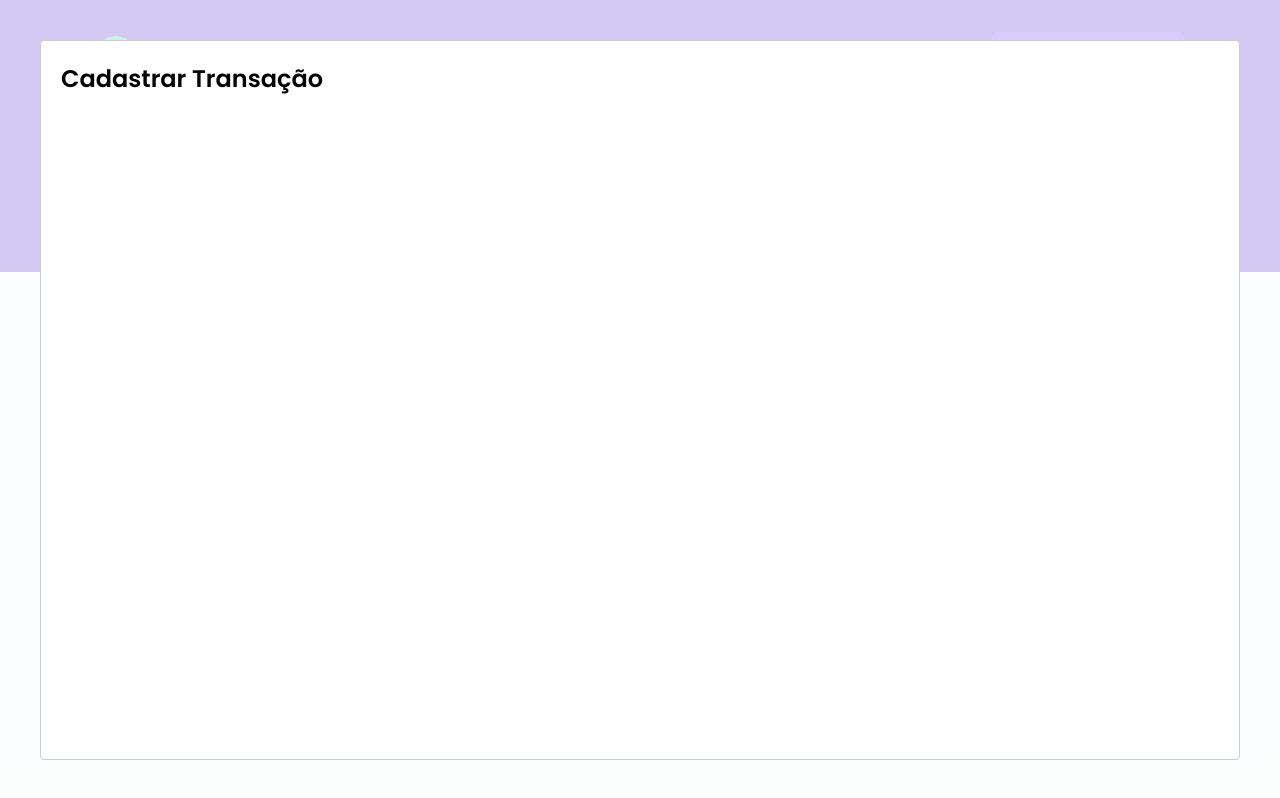
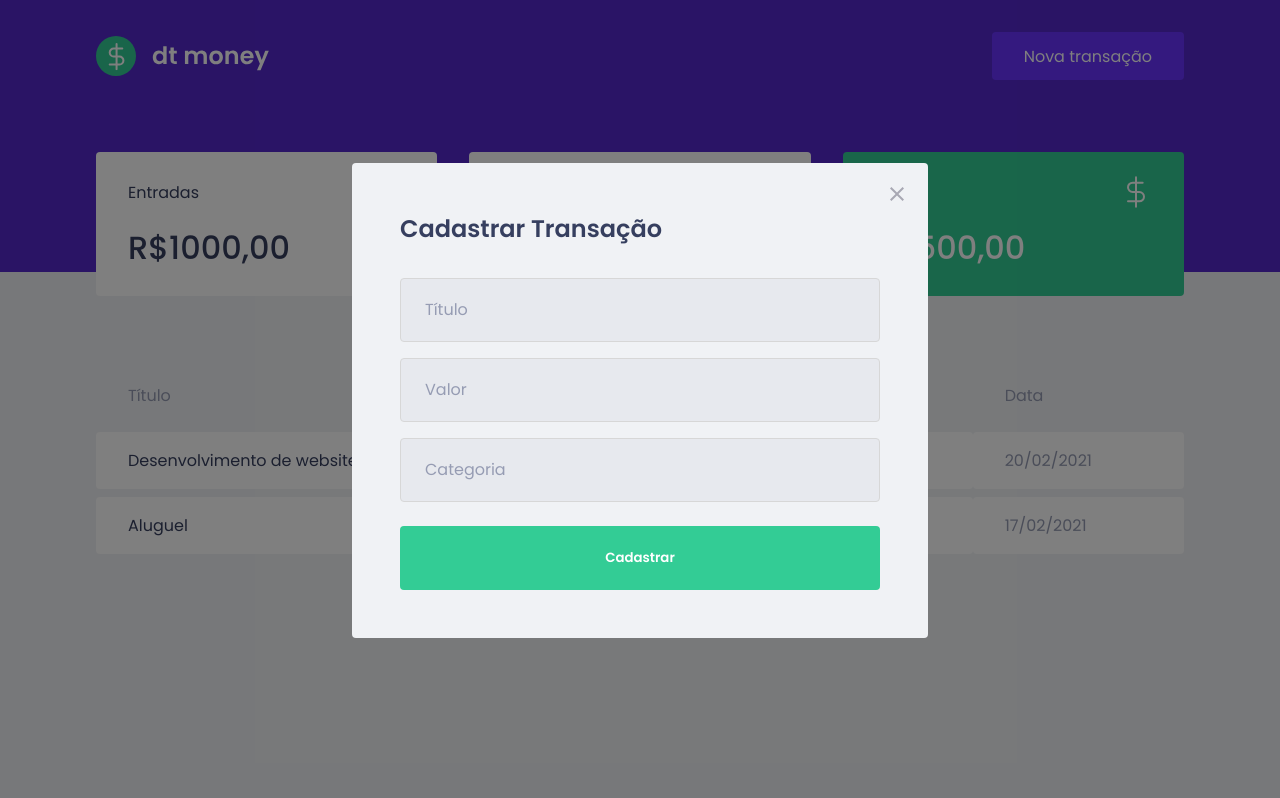
Before and after one commit to WagaoFC/igniteChapterII, a React (Create React App) app: page / in a window 1280 px wide. Both pictures are taken after a click on the button "Nova transação". Built offline with nearby package versions, Linux system fonts and the light colour scheme; no server answers; what miragejs would draw is missing.

Commit message:
estilizando modal

```diff
--- a/src/App.tsx
+++ b/src/App.tsx
@@ -2,7 +2,7 @@
 import Modal from "react-modal";
 import { Dashboard } from "./components/Dashboard";
 import { Header } from "./components/Header";
-import { TransactionsTable } from "./components/TransactionsTable";
+import { NewTransactionModal } from "./components/NewTransactionModal";
 import { GlobalStyle } from "./styles/global";
 
 Modal.setAppElement('#root');
@@ -22,14 +22,10 @@
       <>
         <Header onOpenNewTransactionModal={handleOpenNewTransactionModal} />
         <Dashboard />
-
-        <Modal
+        <NewTransactionModal
           isOpen={isNewTransactionModalOpen}
           onRequestClose={handleCloseNewTransactionModal}
-        >
-          <h2>Cadastrar Transação</h2>
-        </Modal>
-
+        />
         <GlobalStyle />
       </>
   );
--- /dev/null
+++ b/src/components/NewTransactionModal/index.tsx
@@ -0,0 +1,49 @@
+import Modal from "react-modal";
+import { Container } from "./styles";
+import imgClose from "../../assets/close.svg";
+
+interface NewTransactionModalProps {
+    isOpen: boolean;
+    onRequestClose: () => void;
+}
+
+export function NewTransactionModal({ isOpen, onRequestClose }: NewTransactionModalProps) {
+    return(
+        <Modal
+          isOpen={isOpen}
+          onRequestClose={onRequestClose}
+          overlayClassName="react-modal-overlay"
+          className="react-modal-content"
+        >
+            <button
+                type="button"
+                onClick={onRequestClose}
+                className="react-modal-close"
+            >
+                <img src={imgClose} alt="Fechar Modal" />
+            </button>
+
+            <Container>
+                <h2>Cadastrar Transação</h2>
+
+                <input
+                    placeholder="Título"
+                />
+
+                <input
+                    type="number"
+                    placeholder="Valor"
+                />
+
+                <input
+                    placeholder="Categoria"
+                />
+
+                <button type="submit">
+                    Cadastrar
+                </button>
+
+            </Container>
+        </Modal>
+    )
+}
--- /dev/null
+++ b/src/components/NewTransactionModal/styles.ts
@@ -0,0 +1,45 @@
+import styled from "styled-components";
+
+export const Container = styled.form`
+    h2 {
+        color: var(--text-title);
+        font-size: 1.5rem;
+        margin-bottom: 2rem;
+    }
+
+    input {
+        width: 100%;
+        padding: 0 1.5rem;
+        height: 4rem;
+        border-radius: 0.25rem;
+        border: 1px solid #d7d7d7;
+        background: #e7e9ee;
+        font-weight: 400;
+        font-size: 1rem;
+
+        &::placeholder {
+            color: var(--text-body);
+        }
+
+        & + input {
+            margin-top: 1rem;
+        }
+    }
+
+    button[type="submit"] {
+        width: 100%;
+        padding: 0 1.5rem;
+        height: 4rem;
+        background: var(--green);
+        color: #fff;
+        border-radius: 0.25rem;
+        border: 0;
+        margin-top: 1.5rem;
+        font-weight: 600;
+        transition: filter 0.2s;
+
+        &:hover {
+            filter: brightness(0.9);
+        }
+    }
+`;
--- a/src/styles/global.ts
+++ b/src/styles/global.ts
@@ -50,4 +50,38 @@
         opacity: 0.6;
         cursor: not-allowed;
     }
+
+    .react-modal-overlay {
+        background: rgba(0, 0, 0, 0.5);
+        position: fixed;
+        top: 0;
+        bottom: 0;
+        right: 0;
+        left: 0;
+        display: flex;
+        align-items: center;
+        justify-content: center;
+    }
+
+    .react-modal-content {
+        width: 100%;
+        max-width: 576px;
+        background: var(--background);
+        padding: 3rem;
+        position: relative;
+        border-radius: 0.25rem;
+    }
+
+    .react-modal-close {
+        position: absolute;
+        right: 1.5rem;
+        top: 1.5rem;
+        border: 0;
+        background: transparent;
+        transition: filter 0.2s;
+
+        &:hover {
+            filter: brightness(0.8);
+        }
+    }
 `
```
